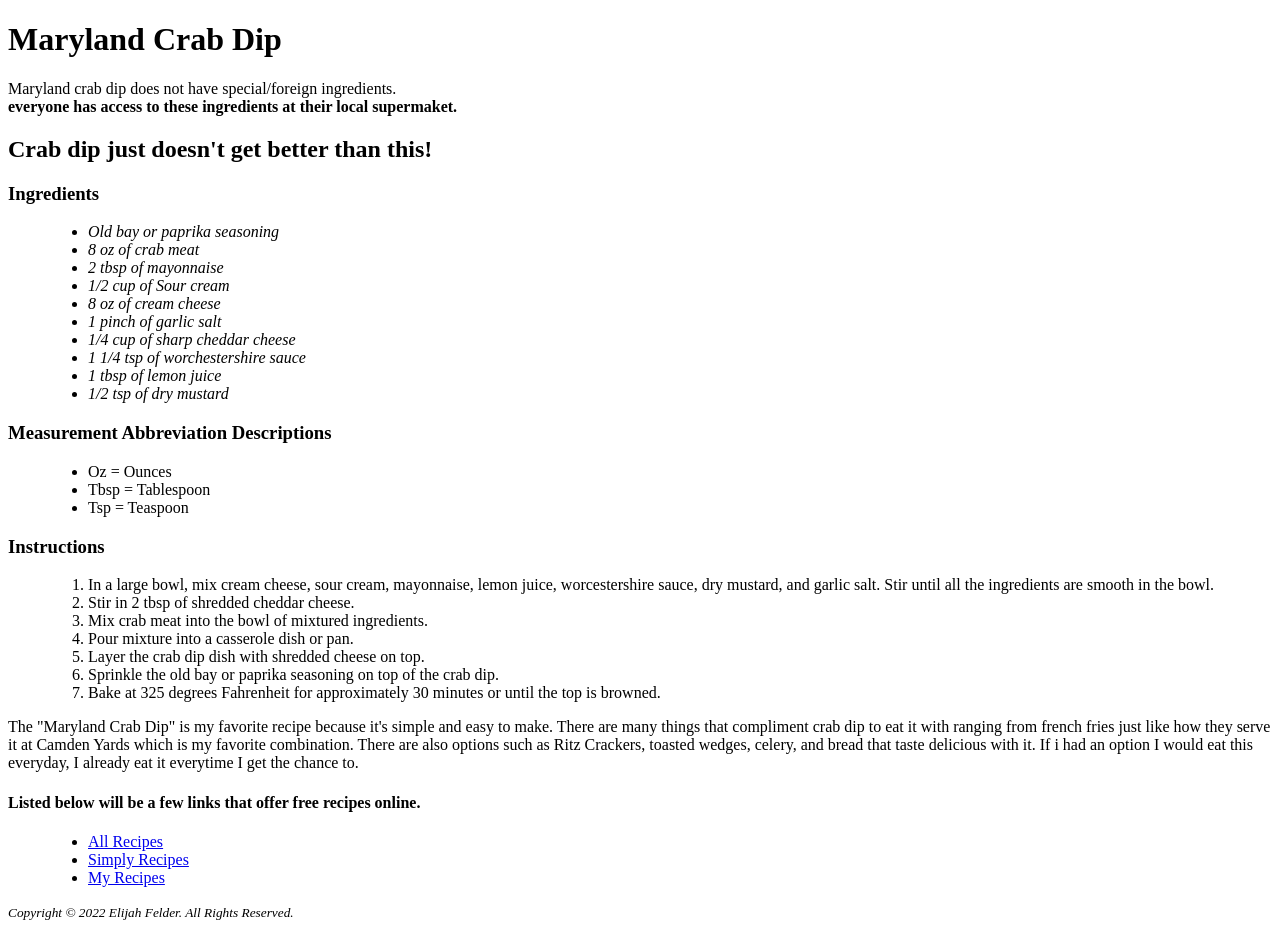
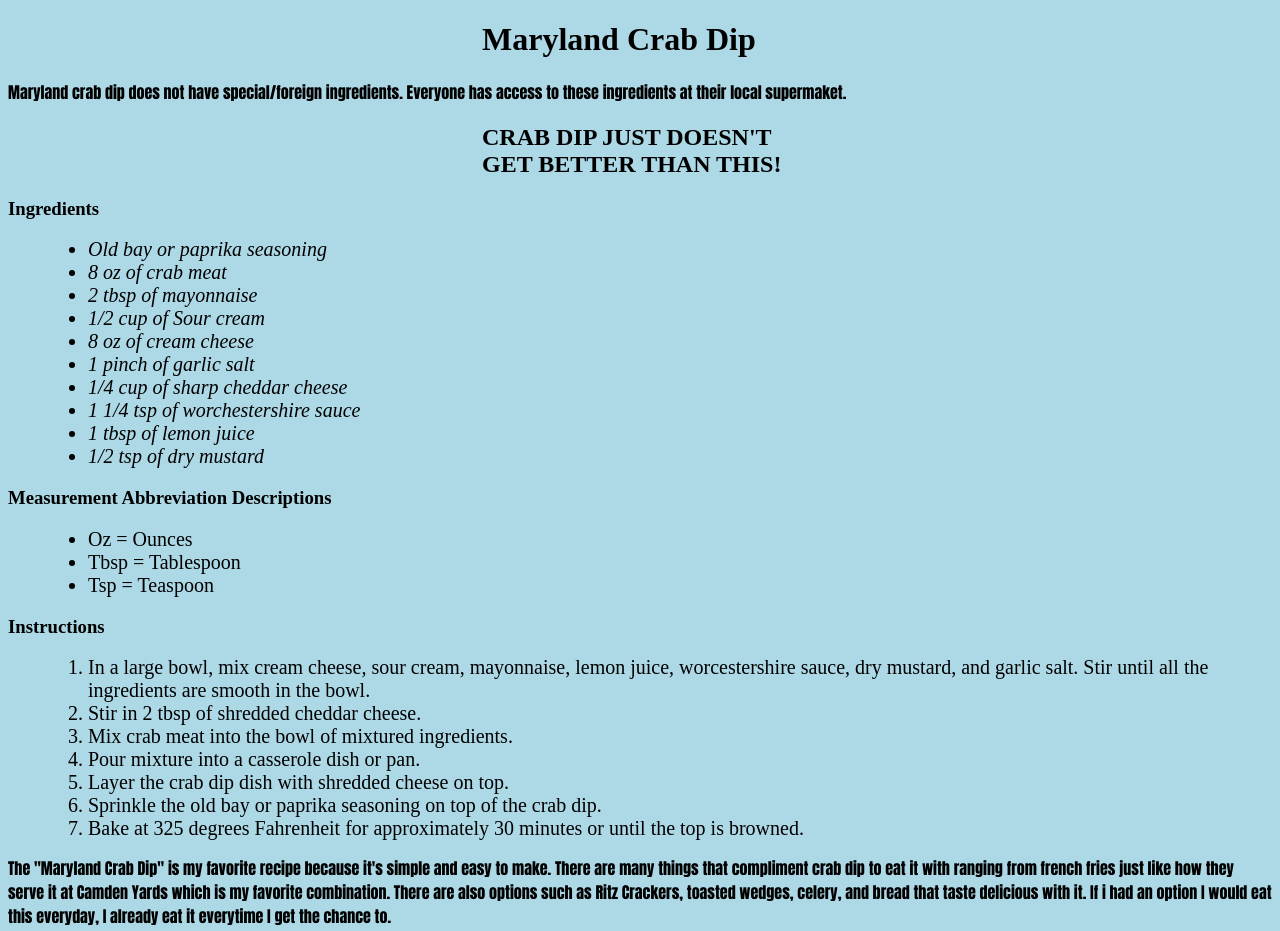
Before and after one commit to felderelijah/CSIT121, a plain HTML site: page recipe.html in a window 1280 px wide. Shown: the top 931 px of the page. Drawn offline with Linux system fonts and the light colour scheme.

Commit message:
Add files via upload
I updated my original recipe html document. I took the out <strong> and <br> characteristics. Also I changed "everyone" to "Everyone", those are all the changes that I had made to that document from that file.

```diff
--- /dev/null
+++ b/recipe.css
@@ -0,0 +1,14 @@
+body { background-color: lightblue; color: black; }
+
+p { font-family: Impact, fantasy; }
+
+h2 { text-transform: uppercase;
+	margin-right: auto;
+	margin-left: auto;
+	width: 25%;}
+
+h1 {margin-left: auto;
+	margin-right: auto;
+	width: 25%;}
+
+li {font-size: 20px;}
--- a/recipe.html
+++ b/recipe.html
@@ -3,10 +3,11 @@
 <head>
 	<title>My Favorite Recipe</title>
 	<meta charset="utf-8">
+	<link rel="stylesheet" href="recipe.css">
 </head>
 <body>
 	<h1>Maryland Crab Dip</h1>
-	<p>Maryland crab dip does not have special/foreign ingredients. <br> <strong>everyone has access to these ingredients at their local supermaket.</strong></p>
+	<p>Maryland crab dip does not have special/foreign ingredients. Everyone has access to these ingredients at their local supermaket.</p>
 	<h2>Crab dip just doesn't get better than this!</h2>
 	<h3>Ingredients</h3>
 	<blockquote>
```
